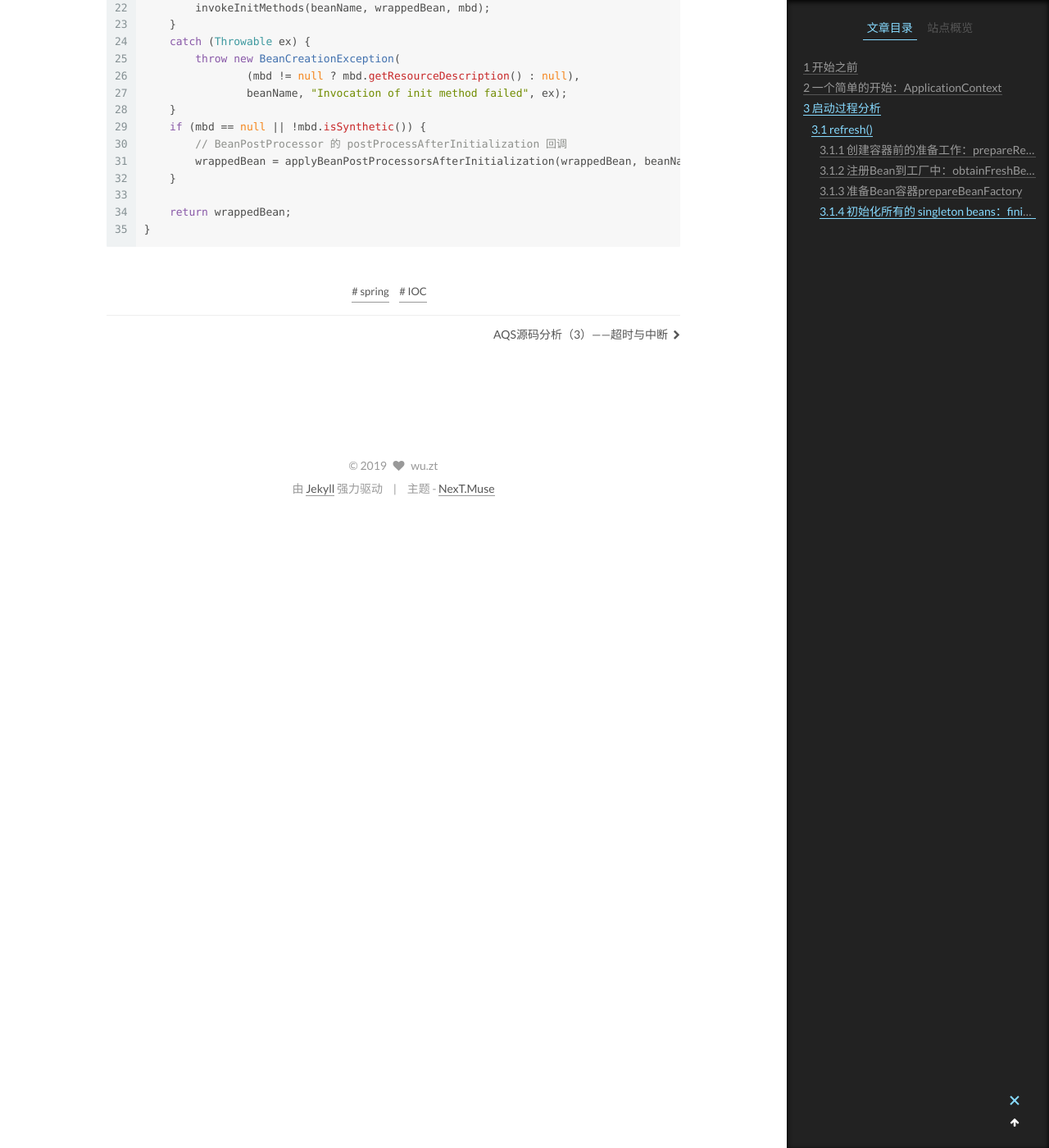
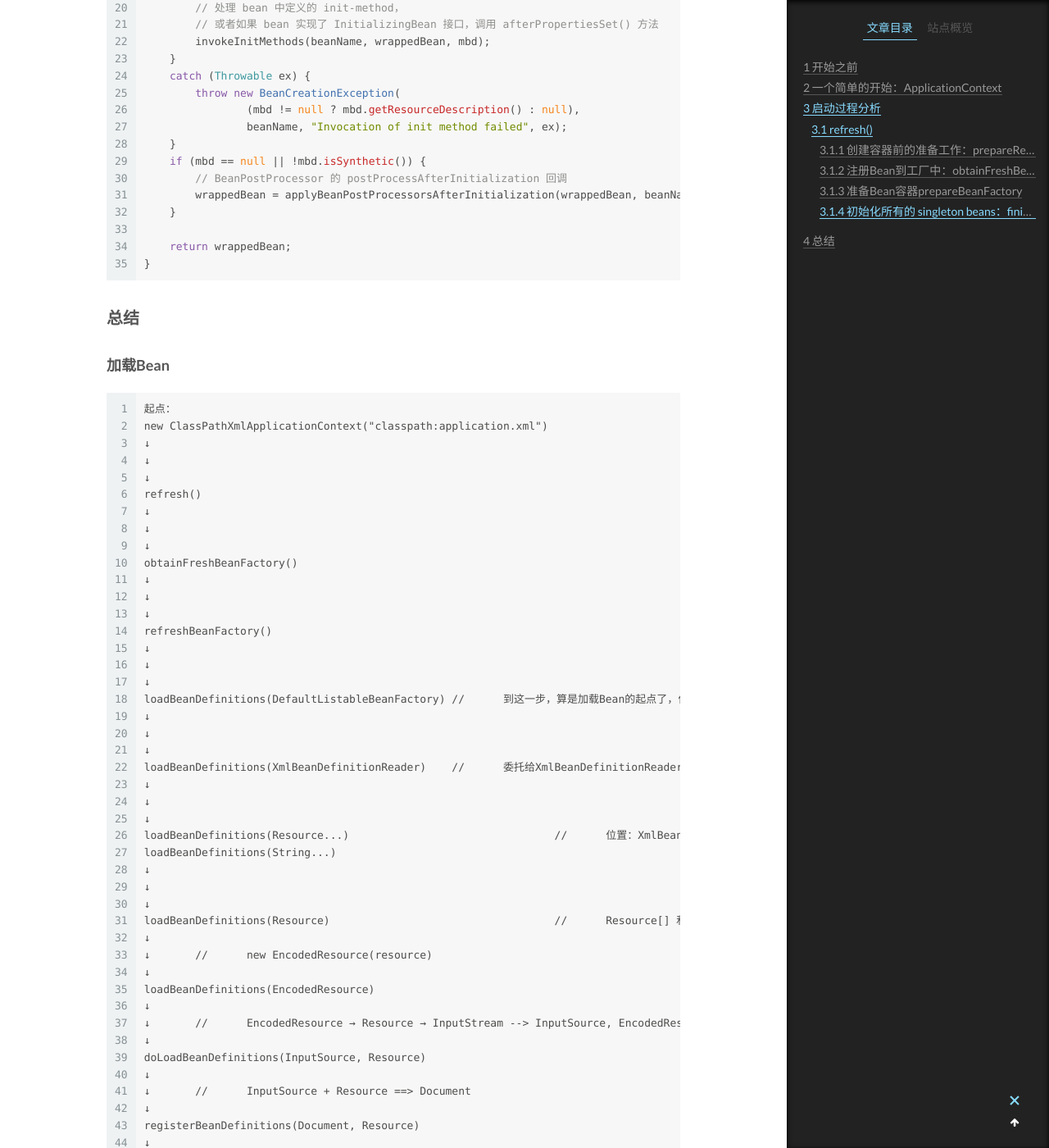
Before and after one commit to iamwzt/iamwzt.github.io, a Jekyll site: the page built from _posts/2019-07-14-Spring-IOC.md, in a window 1280 px wide and 1400 px high, scrolled down 38368 px. Shown: the whole window at 82% size. Built offline with Jekyll 4.4.1, drawn with Linux system fonts in a browser that asks for light colours; some of the changed text lies outside the part shown.

Commit message:
Update 2019-07-14-Spring-IOC.md

````diff
--- a/_posts/2019-07-14-Spring-IOC.md
+++ b/_posts/2019-07-14-Spring-IOC.md
@@ -362,6 +362,7 @@ public interface BeanDefinition extends AttributeAccessor, BeanMetadataElement {
     String getResourceDescription();
     @Nullable
     BeanDefinition getOriginatingBeanDefinition();
+}
 ```
 众多依赖信息，先求个眼熟。但是可以看到，里头并没有`getInstance`之类的方法来获取实例，这点后面会说。
 
@@ -393,7 +394,7 @@ protected void customizeBeanFactory(DefaultListableBeanFactory beanFactory) {
 ```
 
 ##### 重头戏：`loadBeanDefinitions`
-> AbstractXmlApplicationContext.java
+> AbstractXmlApplicationContext.java<br>
 
 ```java
 protected void loadBeanDefinitions(DefaultListableBeanFactory beanFactory) throws BeansException, IOException {
@@ -416,6 +417,7 @@ protected void loadBeanDefinitions(DefaultListableBeanFactory beanFactory) throw
 // 通过Reader加载XML文件
 // 两个分支殊途同归，最终都会根据Resource来加载
 // 因此我们就跟着第一个分支走
+// 入参是 XmlBeanDefinitionReader，该方法实际是委托 XmlBeanDefinitionReader 来执行的
 protected void loadBeanDefinitions(XmlBeanDefinitionReader reader) throws BeansException, IOException {
     Resource[] configResources = getConfigResources();
     if (configResources != null) {
@@ -1710,3 +1712,68 @@ protected Object initializeBean(final String beanName, final Object bean, @Nulla
     return wrappedBean;
 }
 ```
+
+## 总结
+### 加载Bean
+```
+起点：
+new ClassPathXmlApplicationContext("classpath:application.xml")
+↓
+↓
+↓
+refresh()
+↓
+↓
+↓
+obtainFreshBeanFactory()
+↓
+↓
+↓
+refreshBeanFactory()
+↓
+↓
+↓
+loadBeanDefinitions(DefaultListableBeanFactory)	//	到这一步，算是加载Bean的起点了，位置：AbstractRefreshableApplicationContext.java
+↓
+↓
+↓
+loadBeanDefinitions(XmlBeanDefinitionReader)	//	委托给XmlBeanDefinitionReader去实际执行，位置：AbstractXmlApplicationContext.java
+↓
+↓
+↓
+loadBeanDefinitions(Resource...)				//	位置：XmlBeanDefinitionReader.java
+loadBeanDefinitions(String...)
+↓
+↓
+↓
+loadBeanDefinitions(Resource)					//	Resource[] 和 String[] 类型的参数的方法最终都会到这一步，
+↓
+↓	//	new EncodedResource(resource)
+↓
+loadBeanDefinitions(EncodedResource)
+↓
+↓	//	EncodedResource → Resource → InputStream --> InputSource, EncodedResource → Resource
+↓
+doLoadBeanDefinitions(InputSource, Resource)
+↓
+↓	//	InputSource + Resource ==> Document
+↓
+registerBeanDefinitions(Document, Resource)
+↓
+↓	//	createReaderContext(resource) ==> XmlReaderContext
+↓
+registerBeanDefinitions(Document, XmlReaderContext)	//	位置：DefaultBeanDefinitionDocumentReader.java
+↓
+↓
+↓
+doRegisterBeanDefinitions(Element)	// 从root节点开始解析，到这一步才算真正开始解析了，前面都是准备工作
+↓
+↓
+↓
+parseBeanDefinitions(Element, BeanDefinitionParserDelegate)
+↓
+↓
+↓
+parseDefaultElement(Element, BeanDefinitionParserDelegate)	// 默认标签
+BeanDefinitionParserDelegate::parseCustomElement(Element)	// 自定义标签
+```
````
